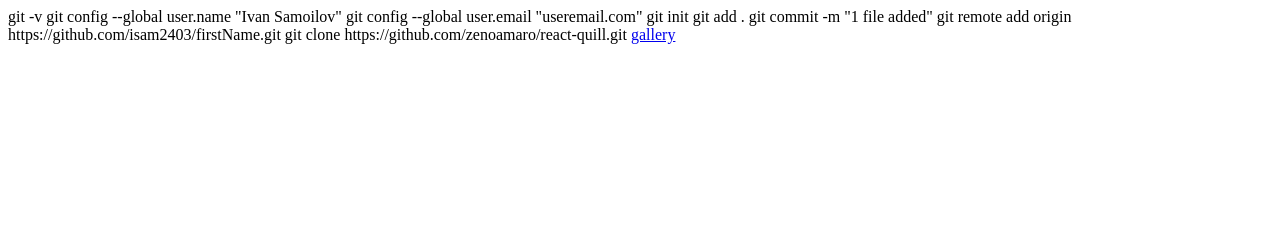
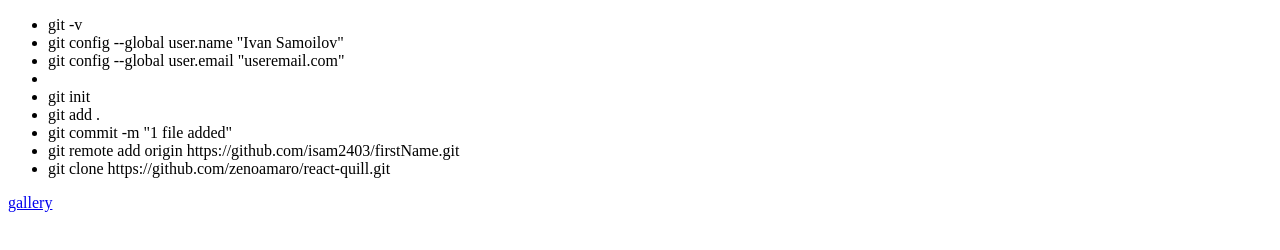
Before and after one commit to rNonIn/Third-H_T-Github, a plain HTML site: page index.html in a window 1280 px wide. Drawn offline with Linux system fonts and the light colour scheme.

Commit message:
git commands updated

```diff
--- a/index.html
+++ b/index.html
@@ -1,29 +1,29 @@
 <!DOCTYPE html>
 <html lang="en">
-<head>
-    <meta charset="UTF-8">
-    <meta name="viewport" content="width=device-width, initial-scale=1.0">
+  <head>
+    <meta charset="UTF-8" />
+    <meta name="viewport" content="width=device-width, initial-scale=1.0" />
     <title>Git</title>
-</head>
-<body>
+  </head>
+  <body>
     <div>
-        git -v
+      <ul>
+        <li>git -v</li>
 
-git config --global user.name "Ivan Samoilov"
-git config --global user.email "useremail.com"
+        <li>git config --global user.name "Ivan Samoilov"</li>
+        <li>git config --global user.email "useremail.com"</li>
+        <li></li>
+        <li>git init</li>
 
-git init
+        <li>git add .</li>
 
-git add .
+        <li>git commit -m "1 file added"</li>
 
-git commit -m "1 file added"
+        <li>git remote add origin https://github.com/isam2403/firstName.git</li>
 
-git remote add origin https://github.com/isam2403/firstName.git
-
-git clone https://github.com/zenoamaro/react-quill.git
-<a href="./gallery.html">gallery</a>
-
+        <li>git clone https://github.com/zenoamaro/react-quill.git</li>
+      </ul>
+      <a href="./gallery.html">gallery</a>
     </div>
-
-</body>
+  </body>
 </html>
```
Also changed, not shown: gallery.html (+1 -0 lines).
